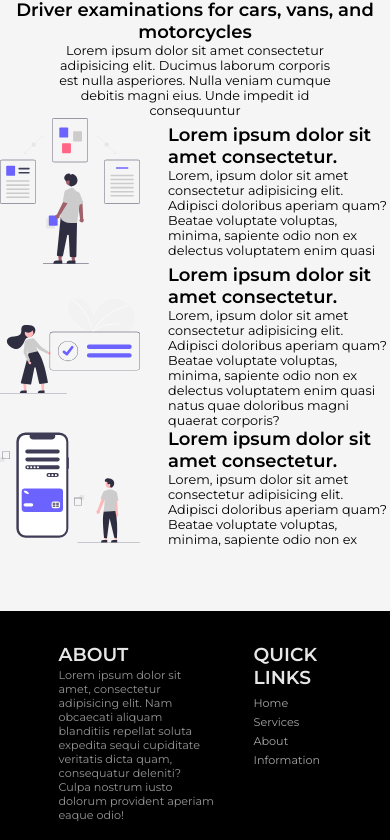
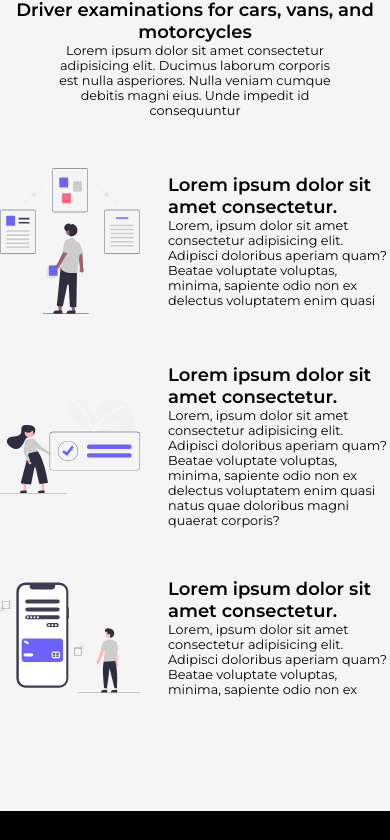
Before and after one commit to tuanthanh2067/project-g1, a plain HTML site: page index.html in a window 390 px wide. Shown: the part 969-1809 px from the top of the page. Drawn offline with Linux system fonts and the light colour scheme.

Commit message:
css fix bugs 5

```diff
--- a/style.css
+++ b/style.css
@@ -226,7 +226,7 @@ i {
 }
 
 .table {
-  margin: 5em 0em;
+  margin: 0em 0em;
 }
 
 .description {
@@ -399,7 +399,7 @@ i {
     font-size: 0.8rem;
   }
   .table {
-    margin: 0px 0px;
+    margin: 50px 0px;
   }
   .table h3 {
     font-size: 1.125rem;
```
